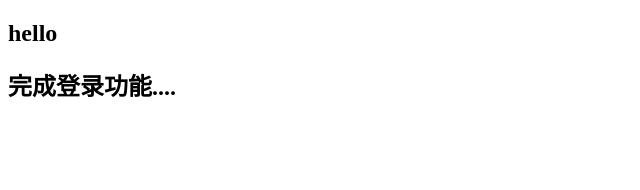
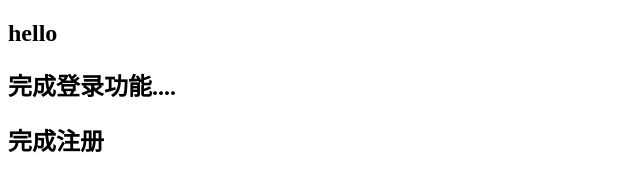
Before and after one commit to 13836005450/gittest, a plain HTML site: page index.html in a window 1280 px wide. Shown: the whole page, without its empty margins (0-640 px from the left). Drawn offline with Linux system fonts and the light colour scheme.

Commit message:
完成注册

```diff
--- a/index.html
+++ b/index.html
@@ -7,5 +7,6 @@
 <body>
 <h2>hello</h2>
 <h2>完成登录功能....</h2>
+<h2>完成注册</h2>
 </body>
 </html>
```
